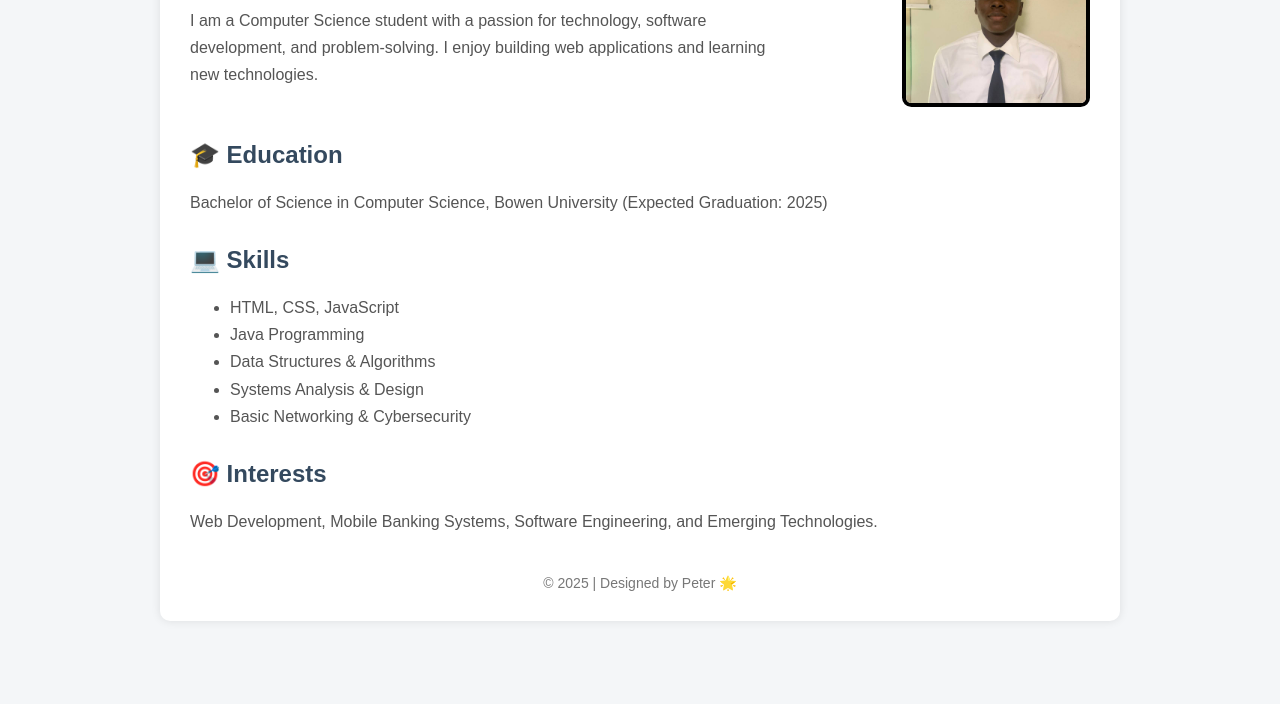
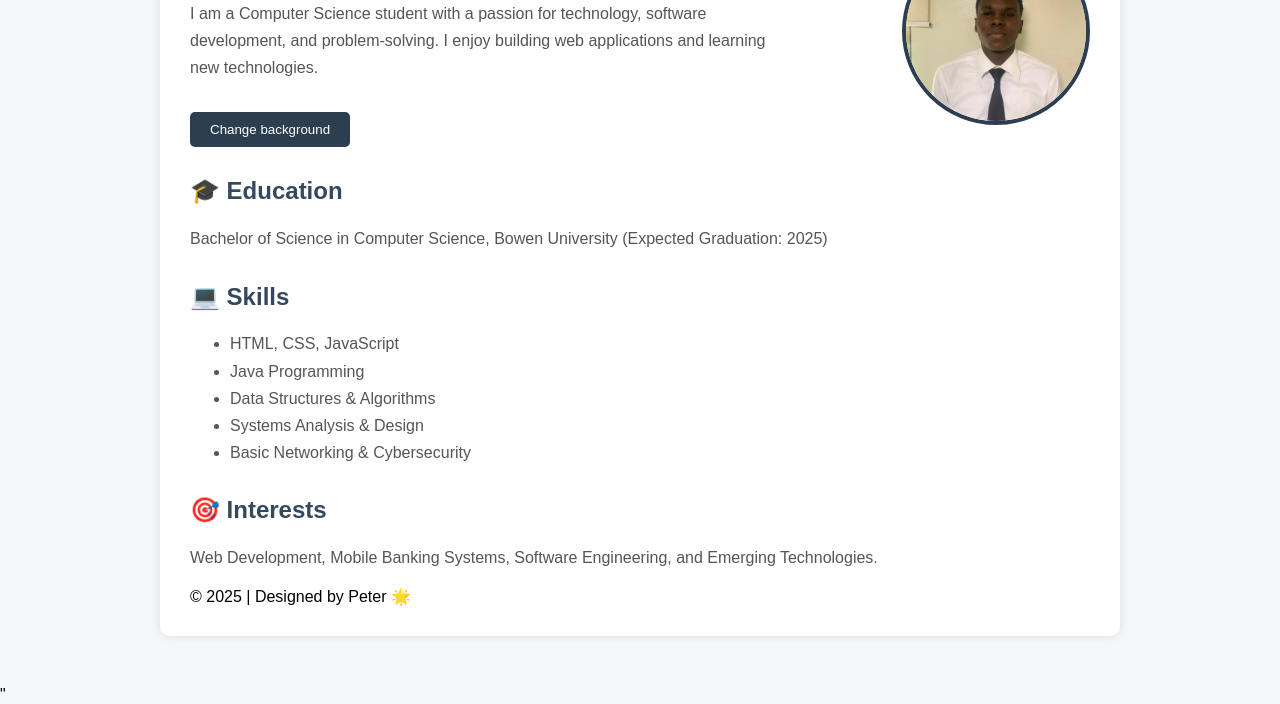
Before and after one commit to kennyyy101/Peter-about, a plain HTML site: page index.html in a window 1280 px wide. Shown: the part 161-865 px from the top of the page. Before the commit the page ends 832 px from the top, so only its background shows below. Drawn offline with Linux system fonts and the light colour scheme.

Commit message:
third commit

```diff
--- a/index.html
+++ b/index.html
@@ -39,9 +39,9 @@
 .profile-img {
     width: 180px;
     height: 180px;
-            border-radius: 5%;
+    border-radius: 50%;
     object-fit: cover;
-            border: 4px solid;
+    border: 4px solid #2c3e50;
 }
 
 h1 {
@@ -58,11 +58,30 @@
     color: #555;
 }
 
-        footer {
+button {
+    margin-top: 15px;
+    padding: 10px 20px;
+    background-color: #2c3e50;
+    color: white;
+    border: none;
+    border-radius: 5px;
+    cursor: pointer;
+}
+
+button:hover {
+    opacity: 0.9;
+}
+
+/* Mobile responsive */
+@media (max-width: 768px) {
+    .top-section {
+        flex-direction: column;
         text-align: center;
-            margin-top: 40px;
-            color: #777;
-            font-size: 14px;
+    }
+
+    .image-section {
+        text-align: center;
+    }
 }
     </style>
 </head>
@@ -79,6 +98,8 @@
                 software development, and problem-solving. I enjoy building
                 web applications and learning new technologies.
             </p>
+
+            <button id="bgBtn"> Change background</button>
         </div>
 
         <!-- Image -->
@@ -111,5 +132,6 @@
 
 </div>
 
+<script src =" script.js"></script>"
 </body>
 </html>
--- /dev/null
+++ b/script.js
@@ -0,0 +1,9 @@
+const bgBtn = document.getElementById("bgBtn");
+
+const colors = ["#2785e3ff", "#0b0d12ff", "#a17c25ff", "#e6f4ea"];
+let index = 0;
+
+bgBtn.addEventListener("click", () => {
+    document.body.style.backgroundColor = colors[index];
+    index = (index + 1) % colors.length;
+});
```
Lines whose indentation alone changed are shown as unchanged.
